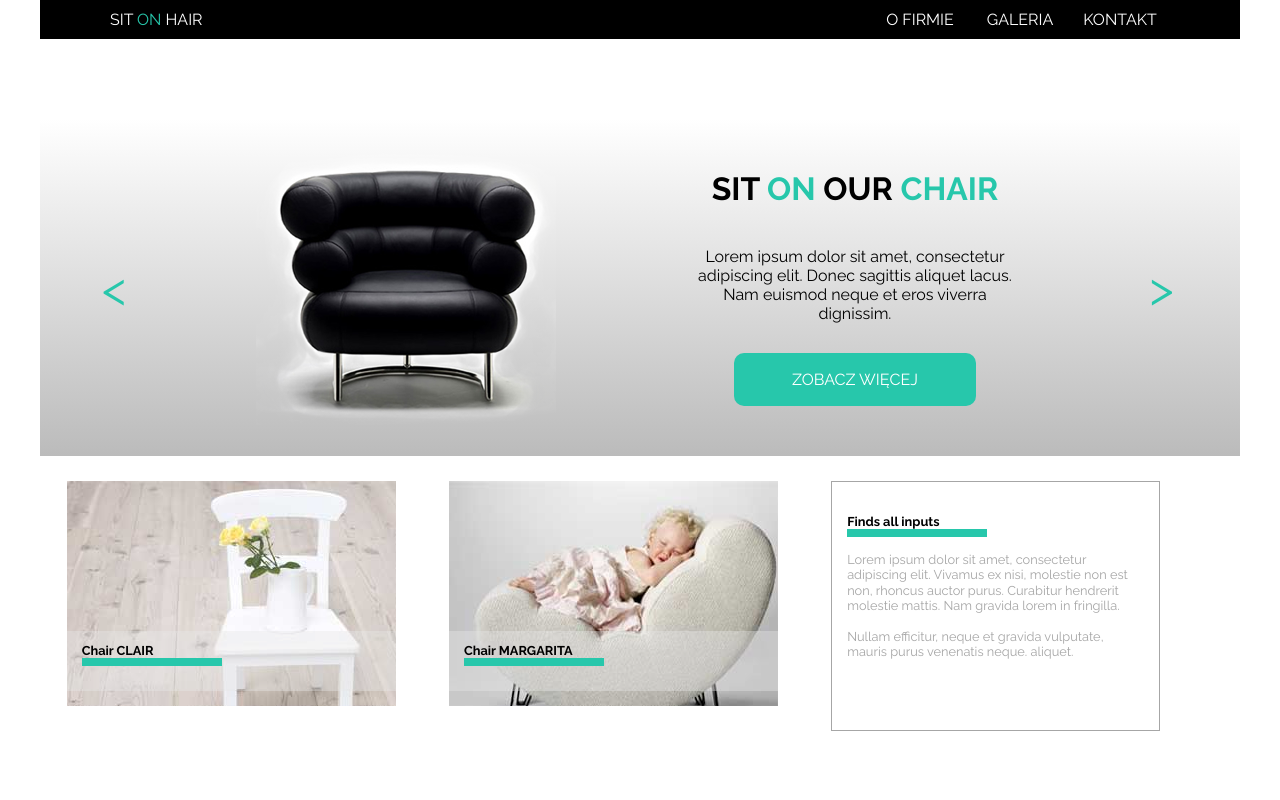
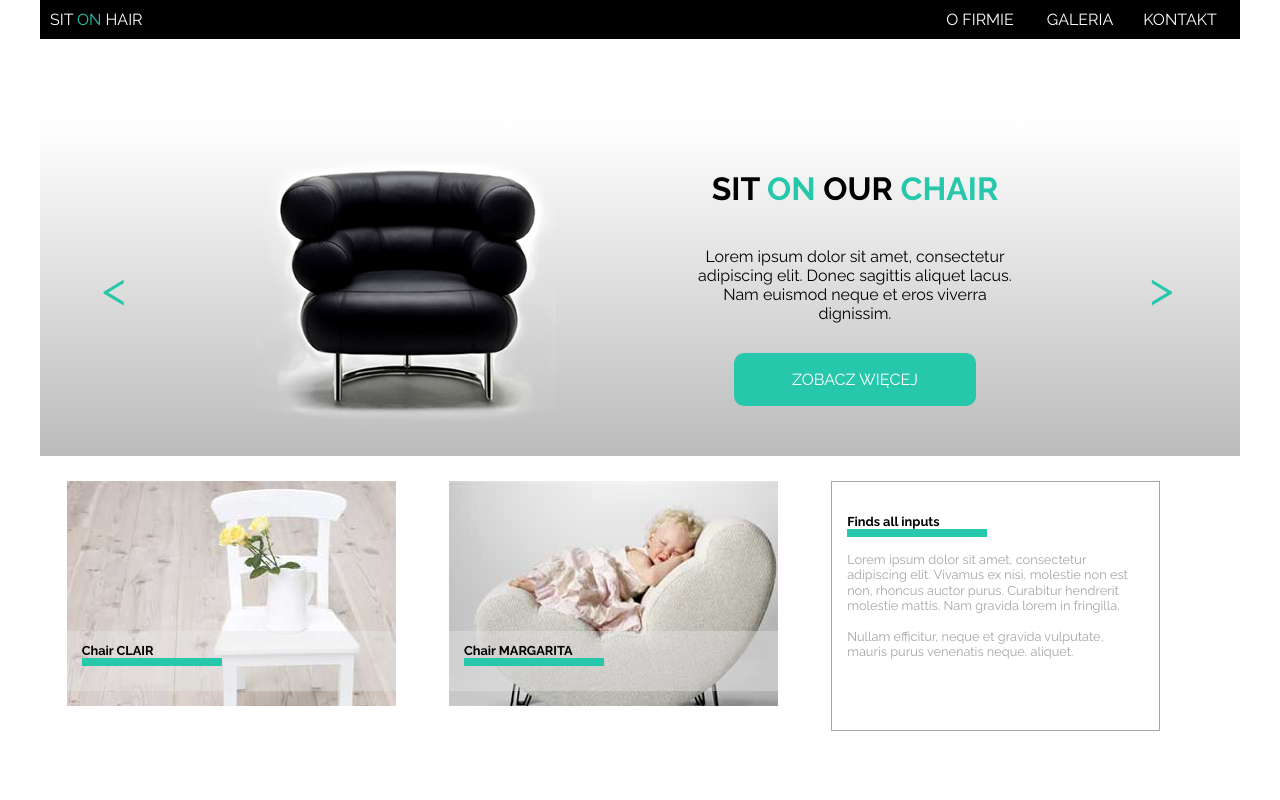
Before and after one commit to Szymon91/Sit-on-chair, a website: page index.html in a window 1280 px wide. Shown: the top 800 px of the page. Drawn offline with Linux system fonts and the light colour scheme.

Commit message:
header and footer update

```diff
--- a/index.html
+++ b/index.html
@@ -10,8 +10,7 @@
 
 <body>
     <div id="main__wrapper">
-        <header>
-            <div id="container" class="clearfix">
+        <header id="header__container" class="clearfix">
             <p>sit <span>on</span> hair</p>
             <ul class="clearfix">
                 <li>o firmie
@@ -25,7 +24,6 @@
                 <li>galeria</li>
                 <li>kontakt</li>
             </ul>
-            </div>
         </header>
         <section id="first__section" class="clearfix">
             <div id="wrapper" class="clearfix">
--- a/scss/style.scss
+++ b/scss/style.scss
@@ -23,15 +23,11 @@ html {
     max-width: 1200px;
 }
 
-header {
-    width: 100%;
-    background-color: black;
-    color: white;
-
-    #container {
-        margin: 0 auto;
-        margin-bottom: 80px;
-        width: 90%;
+    #header__container {
+        margin: 0 auto 80px auto;
+        width: 100%;
+        background-color: black;
+        color: white;
         padding: 10px;
 
         p {
@@ -78,7 +74,6 @@ header {
 
         }
     }
-}
 
 .triangle {
     position: absolute;
@@ -382,7 +377,7 @@ form input[type=submit] {
     color: white;
     background-color: $primaryColor;
     padding: 7px 26px 7px 26px;
-    border-radius: 7%;
+    border-radius: 10px;
     font-size: 1.5rem;
     border: medium none;
     cursor: pointer;
@@ -420,8 +415,6 @@ form input[type=submit] {
     input[type="checkbox"] {
         width: 40px;
         height: 40px;
-        color: $primaryColor;
-        background-color: $primaryColor;
     }
 }
 
@@ -432,6 +425,7 @@ footer {
     padding: 20px;
     width: 90%;
     margin: 0 auto;
+    align-items: center;
 
     div:first-child {
         width: 68%;
```
Also changed, not shown: css/style.css. Lines whose indentation alone changed are shown as unchanged.
